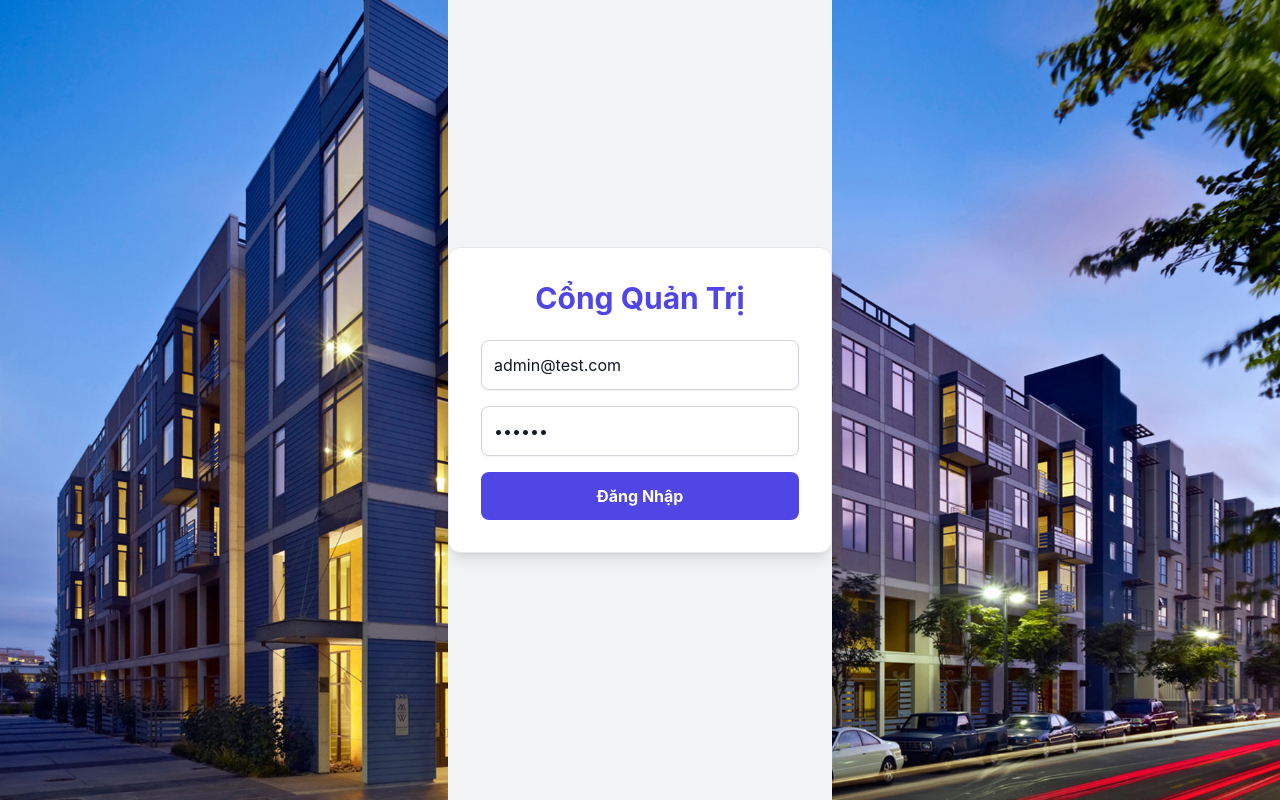
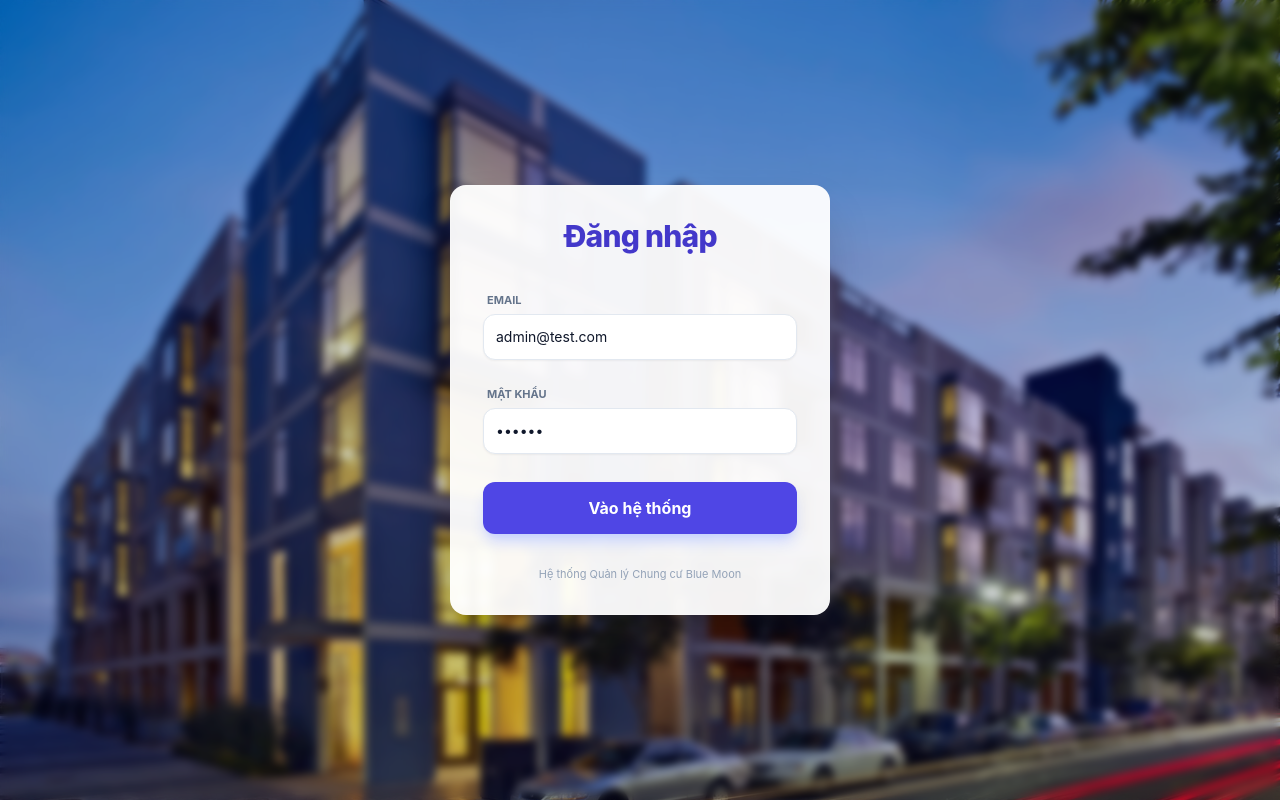
Before and after one commit to TungSoYeu/Apartment-Management-Web, a React (Vite) app in the folder apartment-management-system/frontend/: page / in a window 1280 px wide. Built offline with nearby package versions, Linux system fonts and the light colour scheme.

Commit message:
fix login

```diff
--- a/apartment-management-system/frontend/src/components/Login.jsx
+++ b/apartment-management-system/frontend/src/components/Login.jsx
@@ -16,7 +16,7 @@ const Login = ({ onLogin }) => {
       });
       const data = await res.json();
       if (data.success) {
-        onLogin(data); // Truyền cả object data (chứa token, user)
+        onLogin(data);
       } else {
         setError(data.message);
       }
@@ -26,35 +26,55 @@ const Login = ({ onLogin }) => {
   };
 
   return (
-    <div className="flex justify-center items-center h-screen bg-gray-100">
-      <div className="bg-white p-8 rounded-xl shadow-lg w-96 border border-gray-200">
-        <h2 className="text-3xl font-bold mb-6 text-center text-indigo-600">
-          Cổng Quản Trị
+    /* Lớp nền trong suốt kèm hiệu ứng mờ để Card đăng nhập nổi bật trên bg.jpg */
+    <div className="fixed inset-0 flex justify-center items-center bg-slate-900/20 backdrop-blur-sm p-4">
+      <div className="bg-white/95 p-8 rounded-2xl shadow-2xl w-full max-w-[380px] border border-white/20 animate-fadeIn">
+        {/* Đổi tiêu đề thành Đăng nhập */}
+        <h2 className="text-3xl font-extrabold mb-8 text-center text-indigo-700 tracking-tight">
+          Đăng nhập
         </h2>
-        <form onSubmit={handleSubmit} className="flex flex-col gap-4">
+
+        <form onSubmit={handleSubmit} className="flex flex-col gap-5">
+          <div className="space-y-1">
+            <label className="text-[11px] font-bold text-slate-500 uppercase ml-1">
+              Email
+            </label>
             <input
-            className="p-3 border rounded-lg focus:outline-none focus:ring-2 focus:ring-indigo-500 text-gray-900"
+              className="w-full p-3 border border-slate-200 rounded-xl focus:outline-none focus:ring-2 focus:ring-indigo-500 text-slate-900 text-sm transition-all"
               type="email"
               value={email}
               onChange={(e) => setEmail(e.target.value)}
-            placeholder="Email"
+              placeholder="name@company.com"
             />
+          </div>
+
+          <div className="space-y-1">
+            <label className="text-[11px] font-bold text-slate-500 uppercase ml-1">
+              Mật khẩu
+            </label>
             <input
-            className="p-3 border rounded-lg focus:outline-none focus:ring-2 focus:ring-indigo-500 text-gray-900"
+              className="w-full p-3 border border-slate-200 rounded-xl focus:outline-none focus:ring-2 focus:ring-indigo-500 text-slate-900 text-sm transition-all"
               type="password"
               value={password}
               onChange={(e) => setPassword(e.target.value)}
-            placeholder="Mật khẩu"
+              placeholder="••••••••"
             />
-          <button className="bg-indigo-600 text-white py-3 rounded-lg font-bold hover:bg-indigo-700 transition">
-            Đăng Nhập
+          </div>
+
+          <button className="bg-indigo-600 text-white py-3.5 rounded-xl font-bold hover:bg-indigo-700 transition-all shadow-lg shadow-indigo-200 mt-2 active:scale-[0.98]">
+            Vào hệ thống
           </button>
         </form>
+
         {error && (
-          <p className="text-red-500 mt-4 text-center text-sm bg-red-50 p-2 rounded">
+          <div className="text-red-600 mt-5 text-center text-xs font-bold bg-red-50 p-3 rounded-lg border border-red-100 animate-pulse">
             {error}
+          </div>
+        )}
+
+        <p className="text-center text-slate-400 text-[11px] mt-8">
+          Hệ thống Quản lý Chung cư Blue Moon
         </p>
-        )}
       </div>
     </div>
   );
```
Lines whose indentation alone changed are shown as unchanged.
